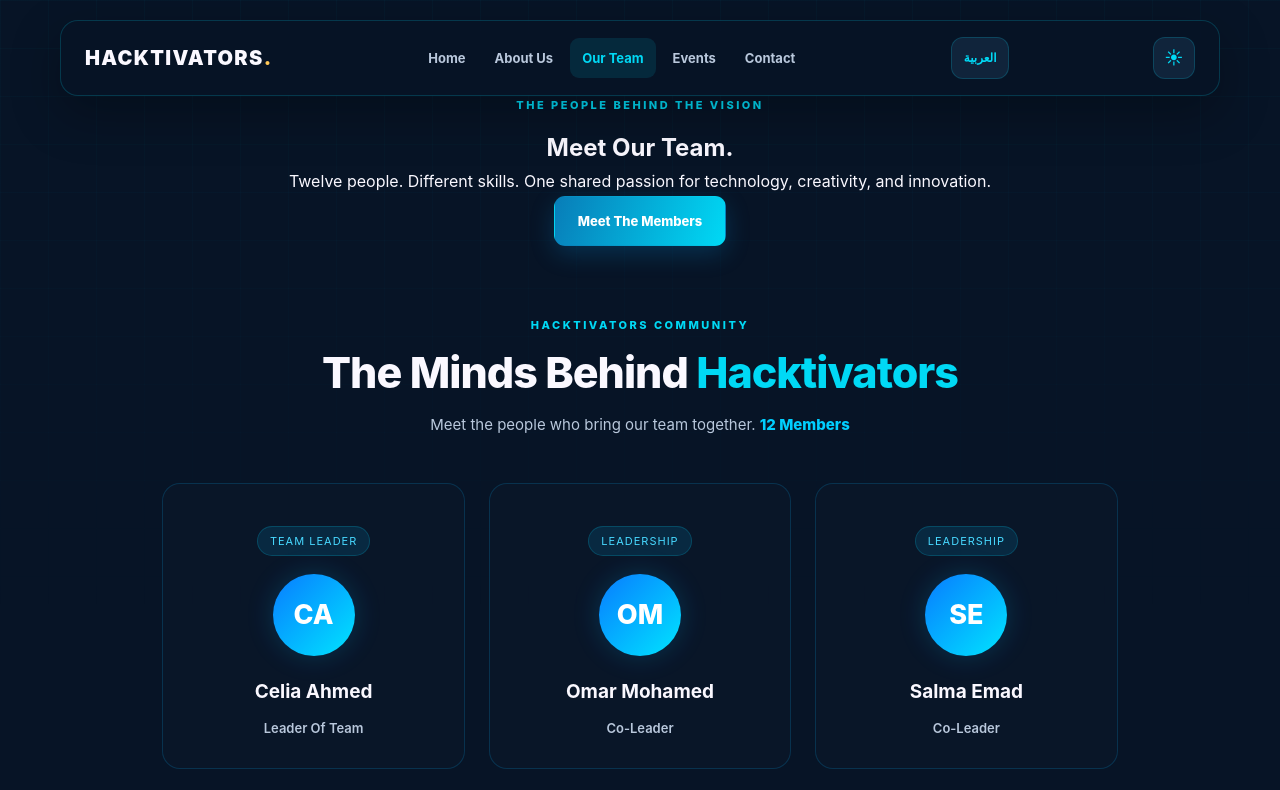
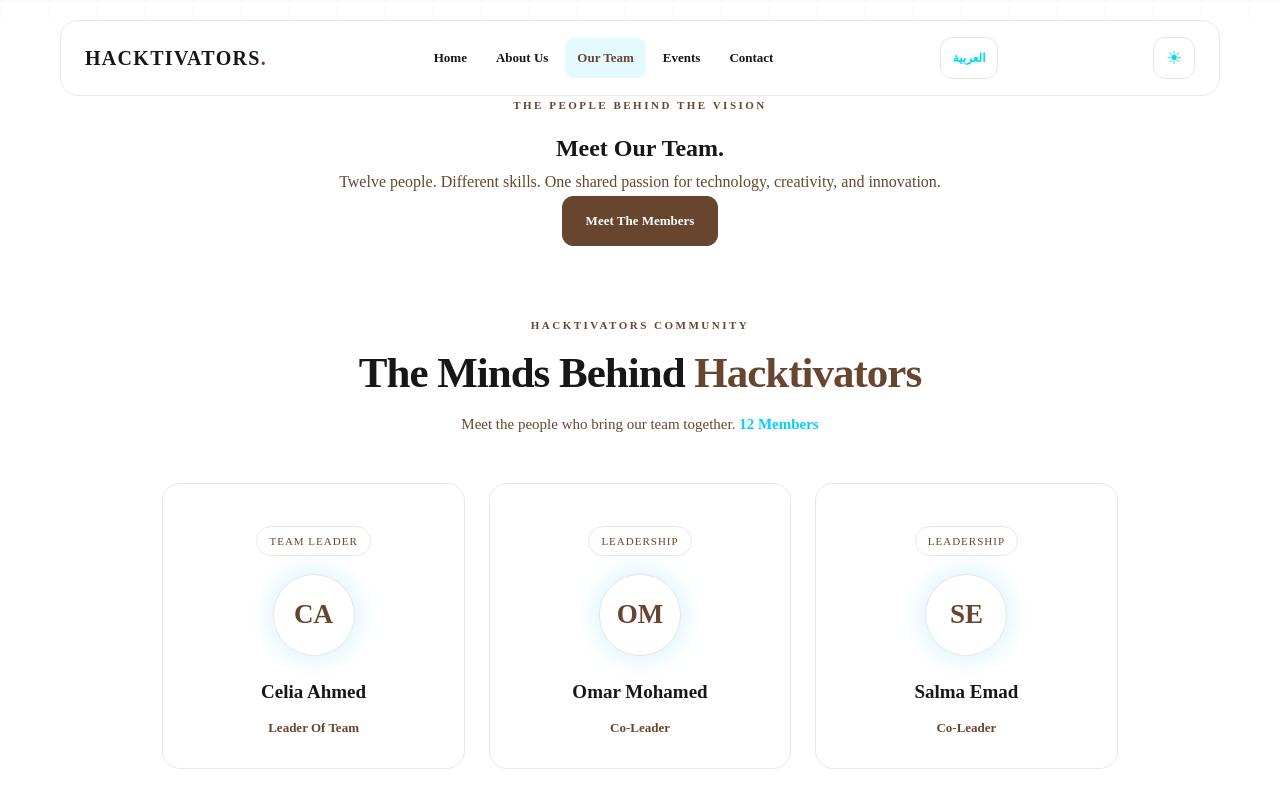
Before and after one commit to adamhussein8045/Hacktivators, a plain HTML site: page team.html in a window 1280 px wide. Shown: the top 790 px of the page. Drawn offline with Linux system fonts and the light colour scheme; a web font is replaced by a local one.

Commit message:
Update style.css

```diff
--- a/css/style.css
+++ b/css/style.css
@@ -1065,3 +1065,164 @@ html[dir="rtl"] .footer { direction: rtl; }
   background: #00D9F5;
   color: #071426;
 }
+
+/* HACKTIVATORS — PURE WHITE & BROWN IDENTITY */
+
+:root {
+  --bg: #ffffff;
+  --bg-soft: #ffffff;
+  --card: #ffffff;
+  --text: #171717;
+  --muted: #68452f;
+  --accent: #68452f;
+  --border: #eae7e3;
+}
+
+html,
+body,
+body.light-mode {
+  background: #ffffff !important;
+  color: #171717 !important;
+  font-family: "Aref Ruqaa", serif !important;
+}
+
+body * {
+  font-family: "Aref Ruqaa", serif !important;
+  text-shadow: none !important;
+}
+
+/* Navigation */
+.navbar {
+  background: #ffffff !important;
+  border: 1px solid #eae7e3 !important;
+  box-shadow: none !important;
+  backdrop-filter: none !important;
+}
+
+.logo,
+.navbar nav a {
+  color: #171717 !important;
+}
+
+.logo span,
+.navbar nav a:hover,
+.navbar nav a.active {
+  color: #68452f !important;
+}
+
+/* Headings */
+h1, h2, h3, h4, h5, h6 {
+  color: #171717 !important;
+}
+
+.section-heading h2 span,
+.home-title span,
+.home-contact h2 span {
+  color: #68452f !important;
+  -webkit-text-fill-color: #68452f !important;
+  background: none !important;
+}
+
+p,
+small,
+.team-role,
+.home-description {
+  color: #68452f !important;
+}
+
+/* Backgrounds */
+.home-hero,
+.home-contact,
+.home-section-card,
+.team-card,
+.event-card,
+.project-card,
+.card,
+.topic {
+  background: #ffffff !important;
+  border: 1px solid #eae7e3 !important;
+  box-shadow: none !important;
+}
+
+.home-hero::before,
+.home-hero::after,
+.home-section-card::before {
+  display: none !important;
+}
+
+/* Buttons */
+.primary-btn {
+  color: #ffffff !important;
+  background: #68452f !important;
+  border: 1px solid #68452f !important;
+  box-shadow: none !important;
+}
+
+.primary-btn:hover {
+  color: #ffffff !important;
+  background: #171717 !important;
+  border-color: #171717 !important;
+}
+
+.secondary-btn {
+  color: #68452f !important;
+  background: #ffffff !important;
+  border: 1px solid #eae7e3 !important;
+}
+
+/* Cards */
+.team-avatar,
+.home-card-icon,
+.social-icon {
+  color: #68452f !important;
+  background: #ffffff !important;
+  border: 1px solid #eae7e3 !important;
+}
+
+.team-label,
+.event-date {
+  color: #68452f !important;
+  background: #ffffff !important;
+  border: 1px solid #eae7e3 !important;
+}
+
+.team-card:hover,
+.event-card:hover,
+.home-section-card:hover,
+.project-card:hover {
+  border-color: #68452f !important;
+  transform: translateY(-2px);
+  box-shadow: none !important;
+}
+
+/* Social */
+.social-card {
+  color: #171717 !important;
+  background: #ffffff !important;
+  border: 1px solid #eae7e3 !important;
+  box-shadow: none !important;
+}
+
+.social-card:hover {
+  border-color: #68452f !important;
+}
+
+/* Footer */
+.footer {
+  color: #68452f !important;
+  background: #ffffff !important;
+  border-top: 1px solid #eae7e3 !important;
+}
+
+.footer a {
+  color: #68452f !important;
+}
+
+/* Forms */
+input,
+textarea,
+select {
+  color: #171717 !important;
+  background: #ffffff !important;
+  border: 1px solid #eae7e3 !important;
+}
```
